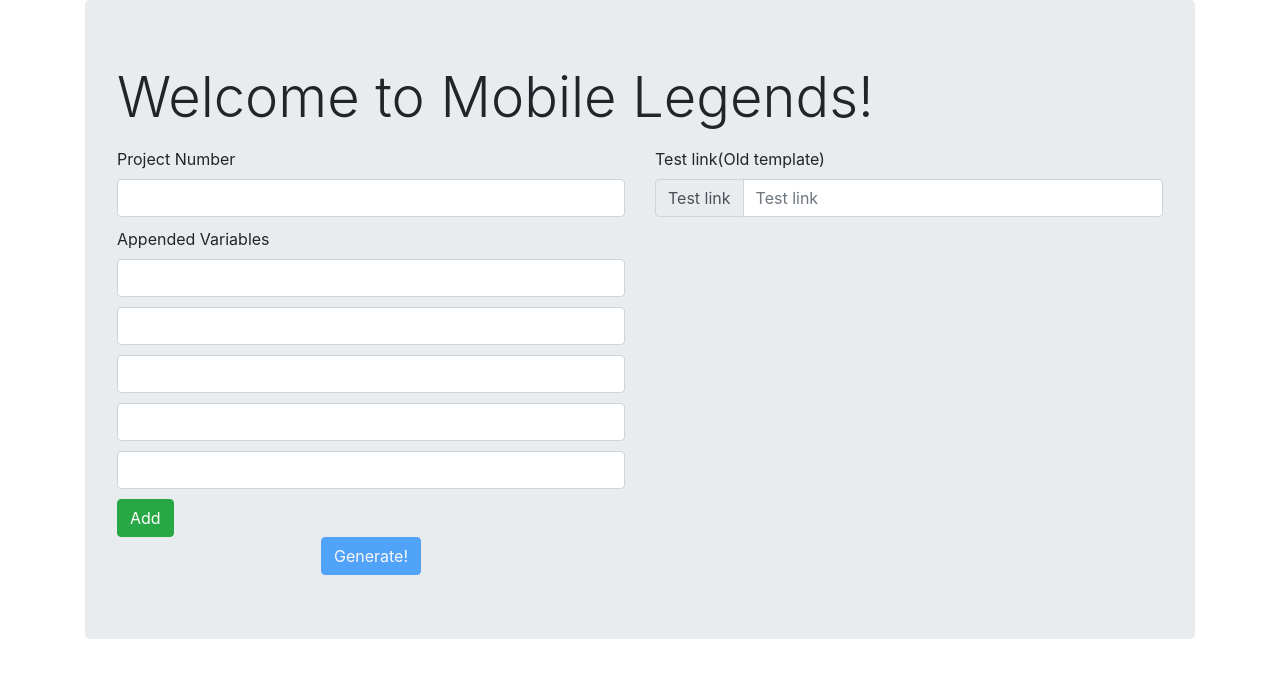
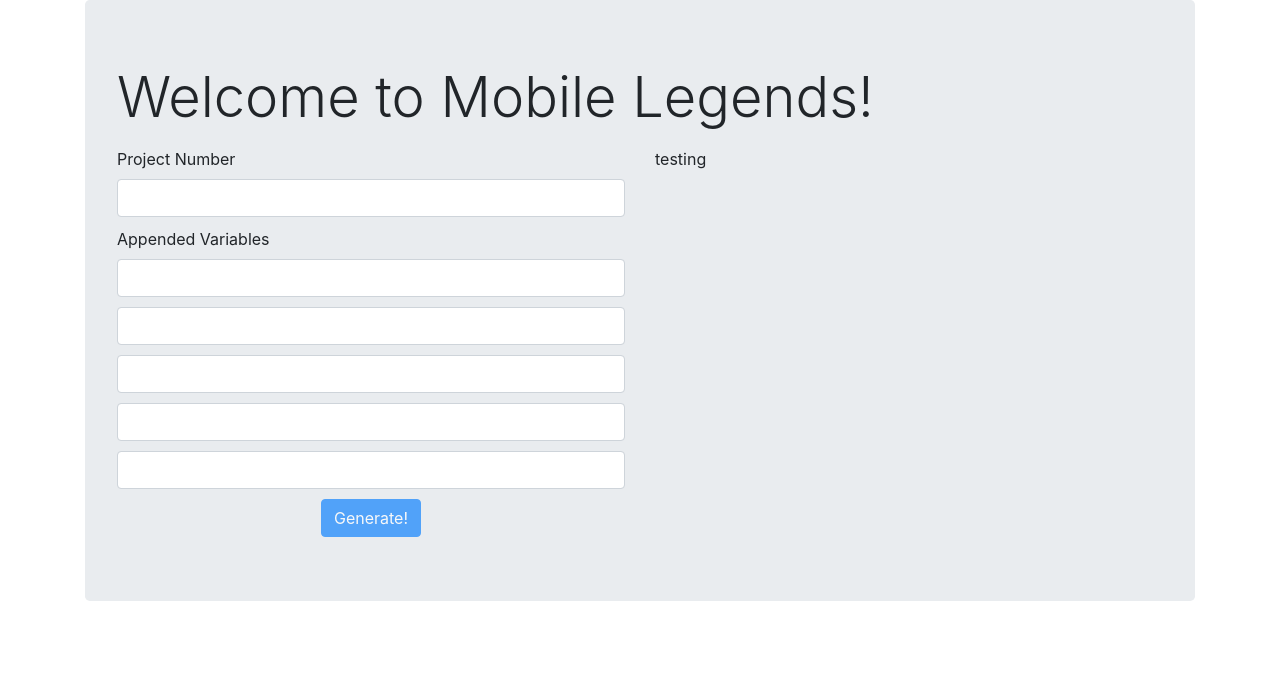
Before and after one commit to breyes17/Link-Generator, an Angular app: page / in a window 1280 px wide. Shown: the top 678 px of the page. Built offline with nearby package versions, Linux system fonts and the light colour scheme.

Commit message:
debugging the regex

```diff
--- a/src/app/app.component.html
+++ b/src/app/app.component.html
@@ -3,10 +3,14 @@
     <p class="display-4">Welcome to Mobile Legends!</p>
     <div class="row">
       <div class="col-md-6">
-        <app-tools></app-tools>
+        <app-tools (gplatform)="onGenerated($event)"></app-tools>
       </div>
       <div class="col-md-6">
-        <app-display></app-display>
+        <app-display *ngIf="pform === 'confirmit' || pform === 'decipher'; else thumbnail"></app-display>
+        <ng-template #thumbnail>
+          <p>testing</p>
+        </ng-template>
+
       </div>
     </div>
   </div>
--- a/src/app/app.component.ts
+++ b/src/app/app.component.ts
@@ -7,4 +7,10 @@
 })
 export class AppComponent {
   title = 'linkGenerator';
+  pform = '';
+  pnum = '';
+  onGenerated(event){
+    this.pform = event.platform;
+    this.pnum = event.pnum;
+  }
 }
--- a/src/app/display/display.component.ts
+++ b/src/app/display/display.component.ts
@@ -1,4 +1,5 @@
-import { Component, OnInit } from '@angular/core';
+import { Component, OnInit, Input } from '@angular/core';
+import { Platform } from 'src/app/shared/platform.model';
 
 @Component({
   selector: 'app-display',
@@ -6,7 +7,7 @@
   styleUrls: ['./display.component.css']
 })
 export class DisplayComponent implements OnInit {
-
+@Input() onGenerated : Platform;
   constructor() { }
 
   ngOnInit() {
--- /dev/null
+++ b/src/app/shared/platform.model.ts
@@ -0,0 +1,3 @@
+export class Platform{
+    constructor(public platform: string, public pnum: string){};
+}
--- a/src/app/tools/tools.component.html
+++ b/src/app/tools/tools.component.html
@@ -9,7 +9,7 @@
     <input type="text" class="form-control app" name="projectnum" id="appended3">
     <input type="text" class="form-control app" name="projectnum" id="appended4">
     <input type="text" class="form-control app" name="projectnum" id="appended5">
-    <button class="btn btn-success">Add</button>
+
 </div>
 
 <div class="generate">
--- a/src/app/tools/tools.component.ts
+++ b/src/app/tools/tools.component.ts
@@ -1,14 +1,17 @@
 import { Component, OnInit, Output, EventEmitter } from '@angular/core';
+import { Platform } from '../shared/platform.model';
 
 @Component({
   selector: 'app-tools',
   templateUrl: './tools.component.html',
   styleUrls: ['./tools.component.css']
 })
+
 export class ToolsComponent implements OnInit {
+  @Output() gplatform = new EventEmitter<Platform>();
   pnum = "";
-  confirmit = /p\d{7}/g;
-  decipher = /^\d+$/g;
+  confirmit = /p\d{7}/;
+  decipher = /^\d+$/;
   result = false;
   constructor() { }
 
@@ -16,11 +19,18 @@
   }
 
   onGenerate(){
+    //debugger;
     let projnum = this.pnum.trim();
     if(this.confirmit.test(projnum)){
-      console.log('confirmit')
+      this.gplatform.emit(new Platform(
+        'confirmit',
+        projnum
+      ));
     } else if(this.decipher.test(projnum)){
-      console.log('decipher')
+      this.gplatform.emit(new Platform(
+        'decipher',
+        projnum
+      ));
     } else {
       this.result = !this.result;
     }
```
